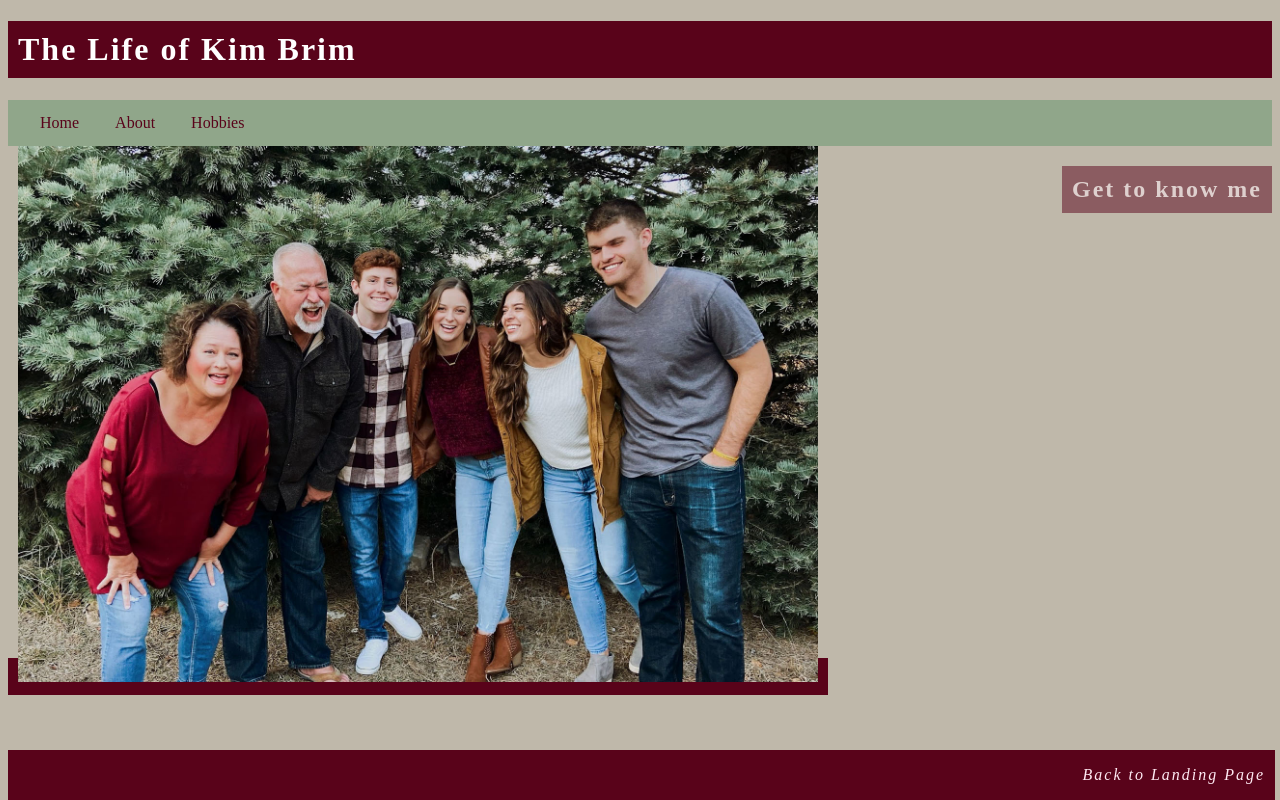
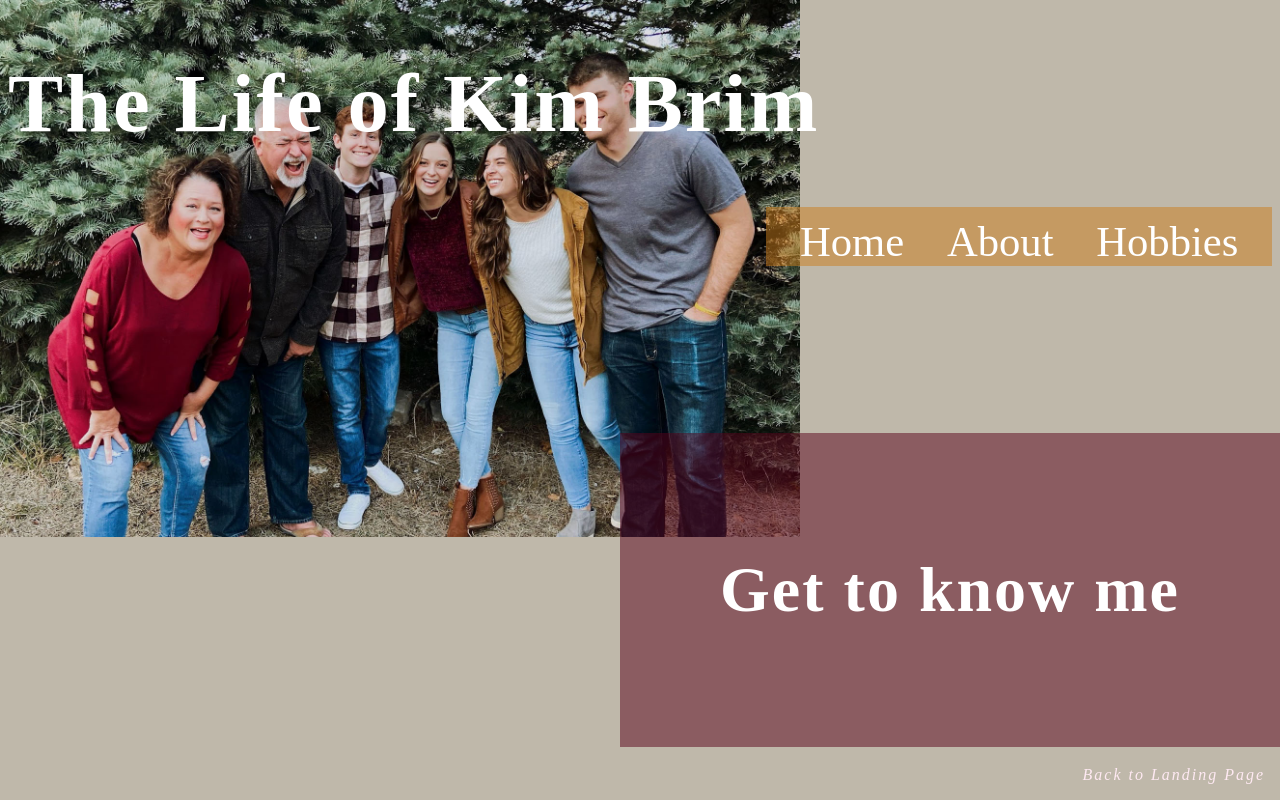
Before and after one commit to jerrib88/bioSite, a plain HTML site: page index.html in a window 1280 px wide. Drawn offline with Linux system fonts and the light colour scheme.

Commit message:
Update thelifeof.css

```diff
--- a/thelifeof.css
+++ b/thelifeof.css
@@ -4,20 +4,27 @@
     }
 
 body {background-color: #BFB8AA;}
-h1 {background-color: #59031A;
+
+
+h1 {font-size: 62pt;
 color: #ffffff;
 font-family: brush hours;
 letter-spacing: 2px;
-padding: 10px;
+top: 1;
 }
 
-h2 {background-color: #59031A;
-    opacity: 50%;
-color: #FEE9F2;
-font-family: Mrs Eaves XL Serif Nar OT;
-padding: 10px;
+h2 {color: #ffffff;
+background-color: rgba(89, 3, 26, 0.5);
+font-size: 48pt;
+position: absolute;
+right: 0;
+padding: 100px;
+padding-top: 120px;
+padding-bottom: 120px;
+font-family: pulchella free;
 letter-spacing: 2px;
-float: right;
+z-index: 2;
+bottom: 0px;
 }
 
 h3 {background-color: #9BB6A5;
@@ -34,17 +41,53 @@ font-family: lemon milk;
 letter-spacing: 2px;
 }
 
-img {background-color: #BFB8AA;}
+img {position: absolute;
+    left: 0px;
+    top: 0px;
+    z-index: -1;}
 
-.navbar {overflow: hidden;
-    font-family: Mrs Eaves XL Serif Nar OT;
-    background-color: #90A68A;
+.about {margin: auto;}
+
+.image1 img {position: static;
+    place-self: end;
+    padding: 10px;
+    top: auto;
+    margin-top: 50px;
+}
+
+
+.hobbies p {background-color: rgba(89, 3, 26, 0.5);
+padding: 10px;
+flex-wrap: wrap;
+width: 800px;
+float: right;
+font-family: Mrs Eaves XL Serif Nar OT;
+font-size: 25pt;
+}
+
+.about p {background-color: rgba(89, 3, 26, 0.5);
+    padding: 10px;
+flex-wrap: wrap;
+width: 800px;
+float: inherit;
+padding: (0, 10, 10, 10);
+top:80px;}
+
+.navbar {overflow:hidden;
+    float: right;
+    width: 40%;
+    text-align: right;
+    font-family: pulchella free;
+    font-size: 32pt;
+    background-color: rgba(204, 127, 29, 0.5);
     border-style: none;
-    border-bottom: 15px;
-    padding: 14px 16px;
+    padding-top: 10px;
+    text-align: center;
+    top: 70px;
+    z-index: 1;
     }
 
-    .navbar a {text-align: left;
+    .navbar a {text-align: center;
     display:inline;
     color: #ffffff;
     padding: 14px 16px;
@@ -52,8 +95,12 @@ img {background-color: #BFB8AA;}
     border-radius: 5px;
     }
 
-    .navbar a:hover {background-color: #BFB8AA ;
-    color: #283E31;}
+    .navbar a:link {color: #ffffff;}
+
+    .navbar a:hover {text-decoration: underline;
+    color: #283E31;
+;}
+    .navbar a:visited {color: #ffffff;}
 
 li {font-family: times sans serif;
 font-size: 18pt;
@@ -62,7 +109,16 @@ color: #283E31;
 
 p {color: #ffffff;
 font-family: Miller Display;
+position: static;
 }
+
+
+.top-left {
+    position: absolute;
+    top: 8px;
+    left: 16px;
+
+  }
 
 .container div {margin-top: 2%;
     margin-left: 5%;
@@ -71,7 +127,6 @@ font-family: Miller Display;
     }
 
     .card {
-    background-color: #59031A;
     padding: 10px;
     transition: 0.3s;
     width: 50%;
@@ -104,7 +159,7 @@ a:hover {color:#9BB6A5;
 text-decoration: none;
 }
 
-footer {background-color: #59031A;
+footer {
     position: fixed;
     bottom: 0px;
     width: 99%;
```
